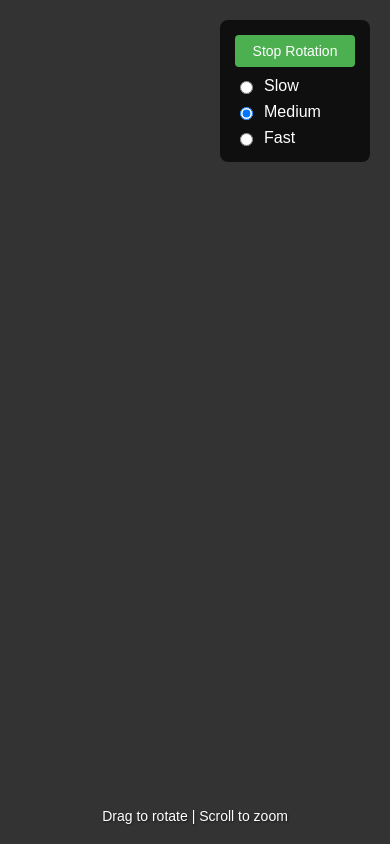
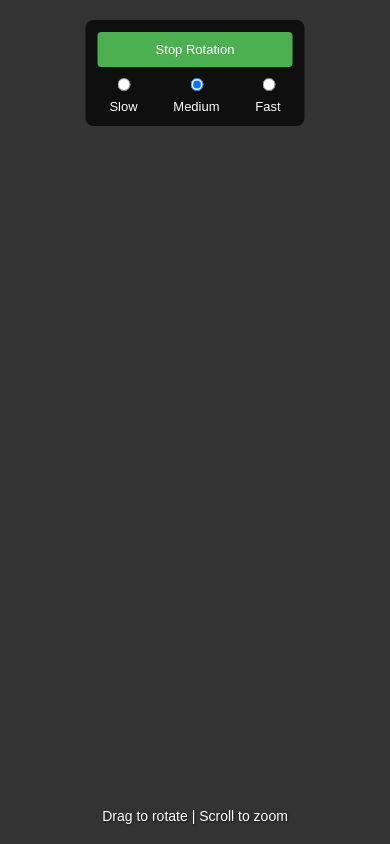
Before and after one commit to YBJ0000/threejs-monkey, a website built with Vite: page index.html in a window 390 px wide. Built offline with nearby package versions, Linux system fonts and the light colour scheme.

Commit message:
add meida query for control components

```diff
--- a/index.html
+++ b/index.html
@@ -28,6 +28,7 @@
       /* 防止文字影响3D场景交互 */
       text-shadow: 1px 1px 2px rgba(0, 0, 0, 0.5);
       /* 文字阴影提高可读性 */
+      transition: all 0.3s ease;
     }
 
     #controls {
@@ -40,6 +41,7 @@
       color: white;
       font-family: Arial, sans-serif;
       width: 120px;
+      transition: all 0.3s ease;
     }
 
     #rotateButton {
@@ -63,6 +65,7 @@
       display: flex;
       flex-direction: column;
       gap: 8px;
+      transition: all 0.3s ease;
     }
 
     .speed-option {
@@ -70,6 +73,39 @@
       align-items: center;
       gap: 8px;
       color: white;
+    }
+
+    /* 移动设备适配 */
+    @media screen and (max-width: 768px) {
+      #controls {
+        top: 20px;
+        bottom: auto;
+        right: 50%;
+        transform: translateX(50%);
+        width: 50%;
+        max-width: 400px;
+        padding: 12px;
+      }
+
+      #rotateButton {
+        margin-bottom: 8px;
+        padding: 10px;
+        font-size: 13px;
+      }
+
+      .speed-control {
+        flex-direction: row;
+        justify-content: space-around;
+        gap: 12px;
+        font-size: 13px;
+      }
+
+      .speed-option {
+        flex-direction: column;
+        align-items: center;
+        text-align: center;
+      }
+
     }
   </style>
 </head>
```
